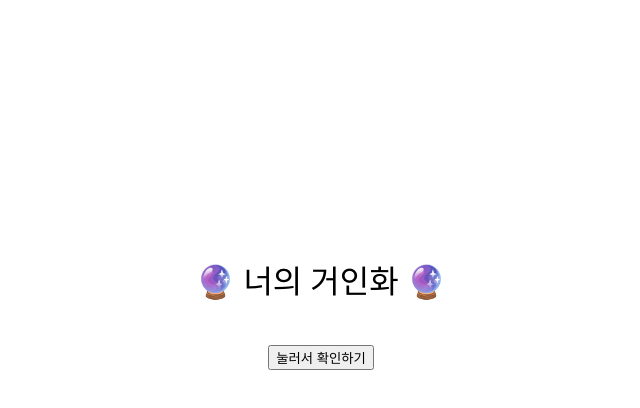
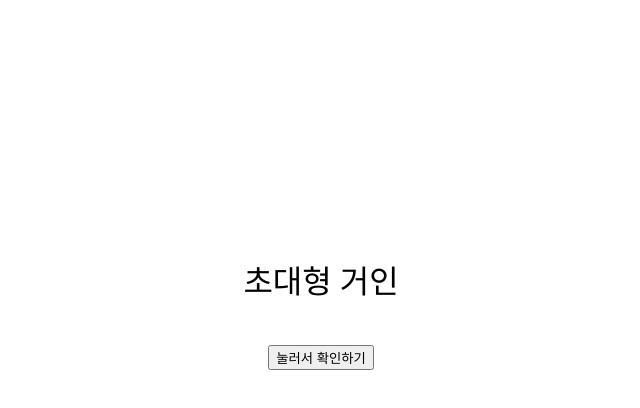
Before and after one commit to ff5683/song, a plain HTML site: page index/index.html in a window 1280 px wide. Both pictures are taken after a click on the button "눌러서 확인하기". Shown: the whole page, without its empty margins (319-959 px from the left). Drawn offline with Linux system fonts and the light colour scheme.

Commit message:
Update index.html

```diff
--- a/index/index.html
+++ b/index/index.html
@@ -24,8 +24,10 @@
                 "여성형 거인",
                 "초대형 거인",
                 "갑옷 거인",
-                "짐승 거인"
-               "전퇴의 거인"
+                "짐승 거인",
+               "전퇴의 거인",
+                "차력 거인",
+                "턱 거인",
 
             ];
             document.getElementById("message").innerText = messages[Math.floor(Math.random() * messages.length)];
```
